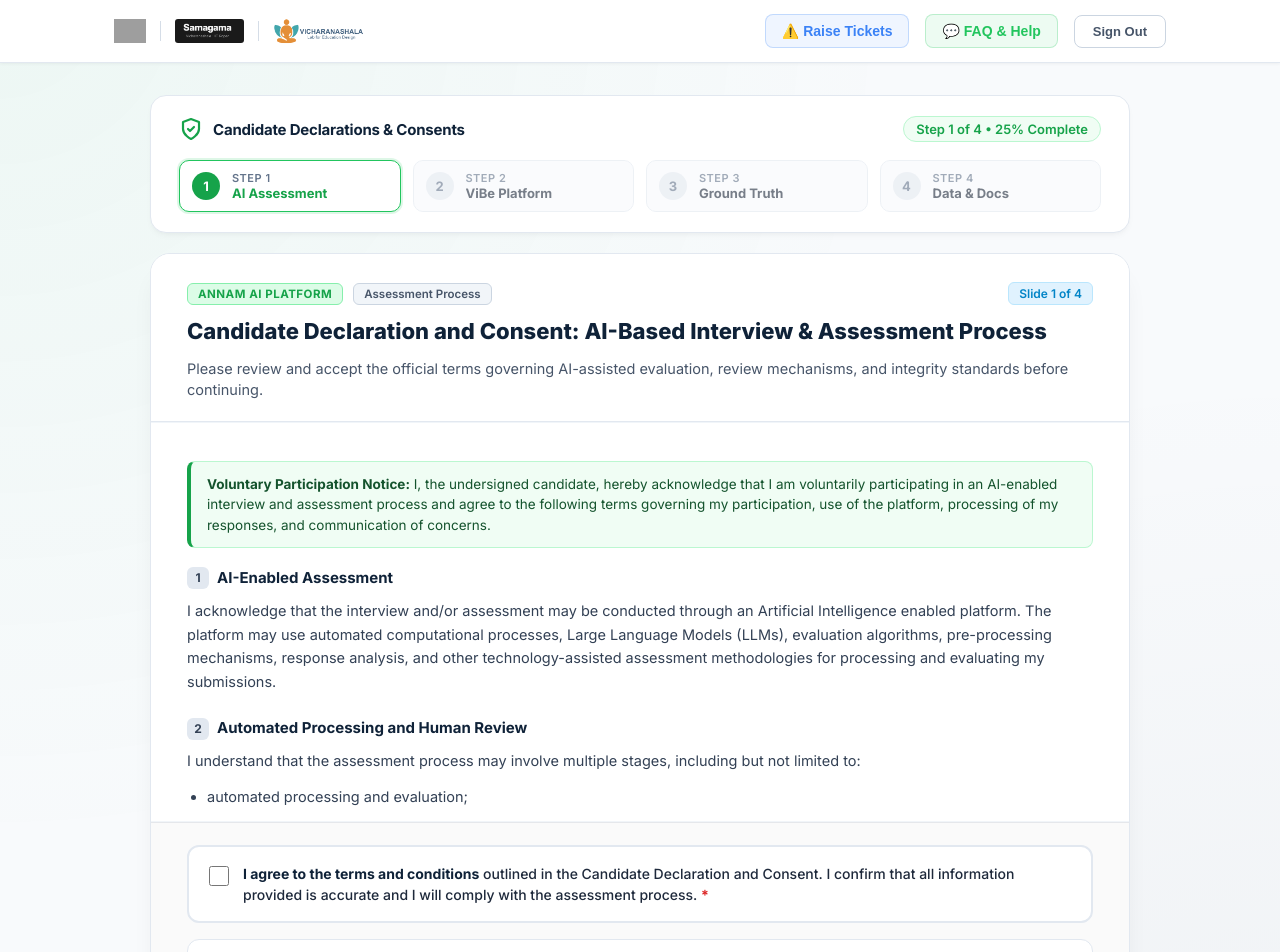
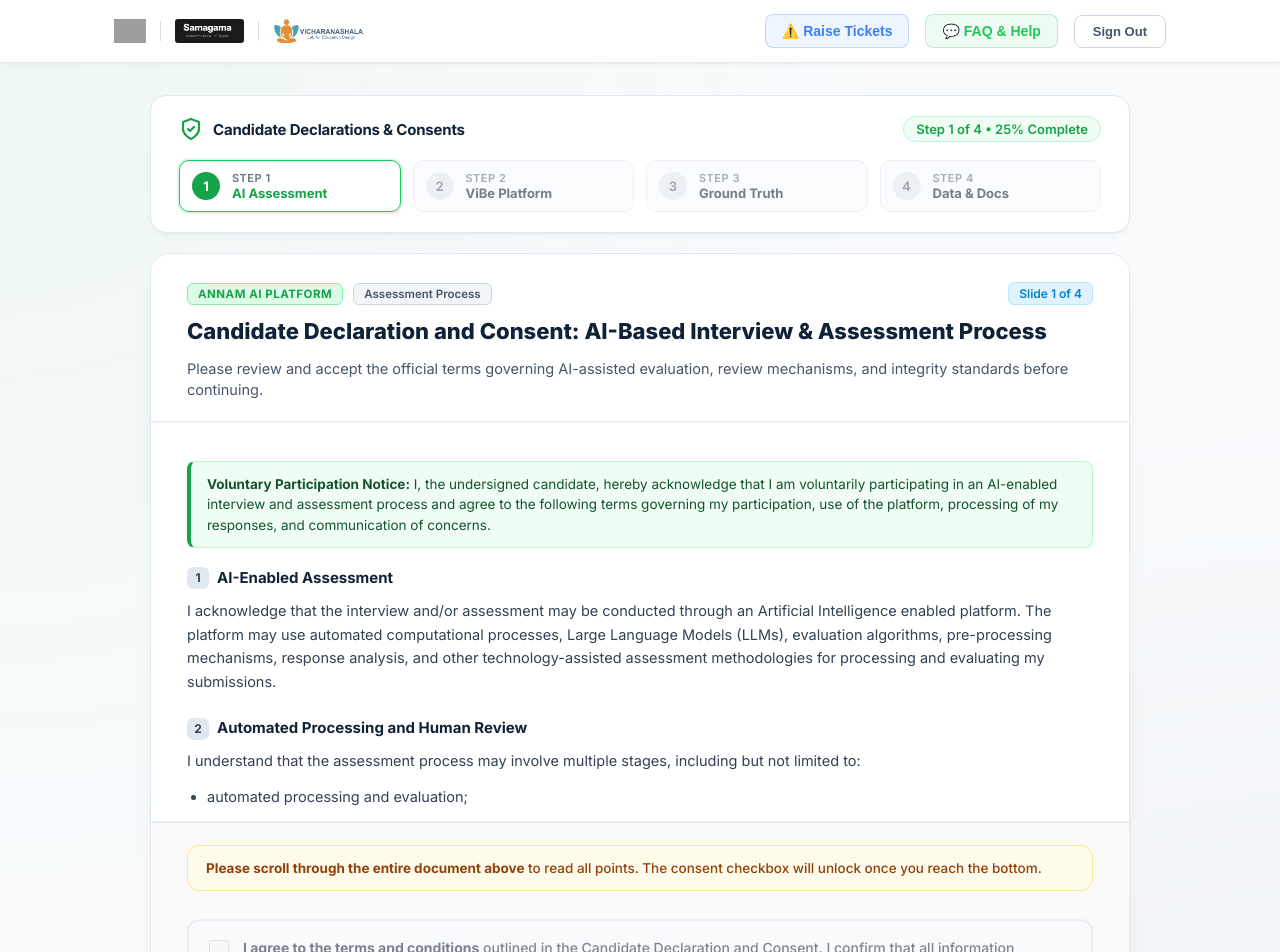
Before and after one commit to vicharanashala/agri-ai-interview, a Next.js app in the folder frontend/: page /declaration in a window 1280 px wide. Shown: the top 952 px of the page. Built offline with nearby package versions, Linux system fonts and the light colour scheme; no server answers; grey boxes are pictures that could not be loaded.

Commit message:
make the consent box disable until the complete page is scrolled

```diff
--- a/frontend/app/declaration/page.module.css
+++ b/frontend/app/declaration/page.module.css
@@ -513,6 +513,86 @@
   background: #f8fafc;
 }
 
+.checkboxContainerDisabled {
+  opacity: 0.55;
+  cursor: not-allowed !important;
+  background: #f8fafc !important;
+  border-color: #e2e8f0 !important;
+}
+
+.checkboxContainerDisabled:hover {
+  border-color: #e2e8f0 !important;
+  background: #f8fafc !important;
+}
+
+.checkboxContainerDisabled .customCheckbox {
+  cursor: not-allowed !important;
+}
+
+/* ─── Scroll Requirement Banners ────────────────────────── */
+.scrollHintBanner {
+  display: flex;
+  align-items: center;
+  background: #fffbeb;
+  border: 1px solid #fde68a;
+  border-radius: 12px;
+  padding: 12px 18px;
+  margin-bottom: 12px;
+  color: #92400e;
+  animation: bannerFadeIn 0.25s ease-in-out;
+}
+
+.scrollHintText {
+  font-size: 13.5px;
+  font-weight: 500;
+  line-height: 1.5;
+  color: #92400e;
+}
+
+.scrollHintText strong {
+  font-weight: 700;
+}
+
+.scrollCompleteBanner {
+  display: flex;
+  align-items: center;
+  gap: 10px;
+  background: #f0fdf4;
+  border: 1px solid #bbf7d0;
+  border-radius: 12px;
+  padding: 10px 18px;
+  margin-bottom: 12px;
+  font-size: 13px;
+  font-weight: 600;
+  color: #166534;
+  animation: bannerFadeIn 0.25s ease-in-out;
+}
+
+.scrollCompleteIcon {
+  display: inline-flex;
+  align-items: center;
+  justify-content: center;
+  width: 20px;
+  height: 20px;
+  background: #16a34a;
+  color: #ffffff;
+  border-radius: 50%;
+  font-size: 11px;
+  font-weight: 800;
+  flex-shrink: 0;
+}
+
+@keyframes bannerFadeIn {
+  from {
+    opacity: 0;
+    transform: translateY(-4px);
+  }
+  to {
+    opacity: 1;
+    transform: translateY(0);
+  }
+}
+
 .checkboxContainerChecked {
   background: #f0fdf4 !important;
   border-color: #22c55e !important;
--- a/frontend/app/declaration/page.tsx
+++ b/frontend/app/declaration/page.tsx
@@ -1,6 +1,6 @@
 'use client';
 
-import React, { useState, useEffect } from 'react';
+import React, { useState, useEffect, useRef } from 'react';
 import { useRouter } from 'next/navigation';
 import styles from './page.module.css';
 import BrandLogos from '@/components/BrandLogos';
@@ -70,6 +70,41 @@ export default function DeclarationPage() {
   const [docFullName, setDocFullName] = useState('');
   const [docAgreed, setDocAgreed] = useState(false);
   const [docSignature, setDocSignature] = useState('');
+
+  // Scroll completion tracking for each of the 4 slides
+  // Consent tick boxes are only clickable after the candidate scrolls through the document
+  const [slide1Scrolled, setSlide1Scrolled] = useState(false);
+  const [slide2Scrolled, setSlide2Scrolled] = useState(false);
+  const [slide3Scrolled, setSlide3Scrolled] = useState(false);
+  const [slide4Scrolled, setSlide4Scrolled] = useState(false);
+  const docPaneRef = useRef<HTMLDivElement | null>(null);
+
+  const handleScroll = (slideIndex: number, e: React.UIEvent<HTMLDivElement>) => {
+    const target = e.currentTarget;
+    if (target.scrollHeight - target.scrollTop <= target.clientHeight + 25) {
+      if (slideIndex === 0) setSlide1Scrolled(true);
+      else if (slideIndex === 1) setSlide2Scrolled(true);
+      else if (slideIndex === 2) setSlide3Scrolled(true);
+      else if (slideIndex === 3) setSlide4Scrolled(true);
+    }
+  };
+
+
+
+  useEffect(() => {
+    const timer = setTimeout(() => {
+      if (docPaneRef.current) {
+        const el = docPaneRef.current;
+        if (el.scrollHeight <= el.clientHeight + 25) {
+          if (currentSlide === 0) setSlide1Scrolled(true);
+          else if (currentSlide === 1) setSlide2Scrolled(true);
+          else if (currentSlide === 2) setSlide3Scrolled(true);
+          else if (currentSlide === 3) setSlide4Scrolled(true);
+        }
+      }
+    }, 120);
+    return () => clearTimeout(timer);
+  }, [currentSlide]);
 
   // Helper to apply candidate name and email across all form inputs and signatures
   const applyCandidateData = (name: string, mail: string) => {
@@ -182,10 +217,10 @@ export default function DeclarationPage() {
     session?.user?.name ||
     '';
 
-  const isSlide1Valid = slide1Agreed && (slide1Signature.trim().length > 0 || candidateName.length > 0);
-  const isSlide2Valid = vibeAgreed && (vibeSignature.trim().length > 0 || candidateName.length > 0);
-  const isSlide3Valid = gtAgreed && (gtSignature.trim().length > 0 || candidateName.length > 0);
-  const isSlide4Valid = docAgreed && (docSignature.trim().length > 0 || candidateName.length > 0);
+  const isSlide1Valid = slide1Scrolled && slide1Agreed && (slide1Signature.trim().length > 0 || candidateName.length > 0);
+  const isSlide2Valid = slide2Scrolled && vibeAgreed && (vibeSignature.trim().length > 0 || candidateName.length > 0);
+  const isSlide3Valid = slide3Scrolled && gtAgreed && (gtSignature.trim().length > 0 || candidateName.length > 0);
+  const isSlide4Valid = slide4Scrolled && docAgreed && (docSignature.trim().length > 0 || candidateName.length > 0);
 
   const handleNext = () => {
     setErrorMsg(null);
@@ -502,7 +537,11 @@ export default function DeclarationPage() {
               </p>
             </div>
 
-            <div className={styles.documentPane}>
+            <div
+              className={styles.documentPane}
+              ref={currentSlide === 0 ? docPaneRef : undefined}
+              onScroll={(e) => handleScroll(0, e)}
+            >
               <div className={styles.docAlert}>
                 <strong>Voluntary Participation Notice:</strong> I, the undersigned candidate, hereby acknowledge that I am voluntarily participating in an AI-enabled interview and assessment process and agree to the following terms governing my participation, use of the platform, processing of my responses, and communication of concerns.
               </div>
@@ -692,13 +731,34 @@ export default function DeclarationPage() {
             </div>
 
             <div className={styles.acceptanceCard}>
+              {!slide1Scrolled ? (
+                <div className={styles.scrollHintBanner}>
+                  <span className={styles.scrollHintText}>
+                    <strong>Please scroll through the entire document above</strong> to read all points. The consent checkbox will unlock once you reach the bottom.
+                  </span>
+                </div>
+              ) : (
+                <div className={styles.scrollCompleteBanner}>
+                  <span className={styles.scrollCompleteIcon}>✓</span>
+                  <span>Declaration read and acknowledged. You may now tick the consent box to proceed.</span>
+                </div>
+              )}
+
               <label
-                className={`${styles.checkboxContainer} ${slide1Agreed ? styles.checkboxContainerChecked : ''}`}
+                className={`${styles.checkboxContainer} ${slide1Agreed ? styles.checkboxContainerChecked : ''} ${!slide1Scrolled ? styles.checkboxContainerDisabled : ''}`}
+                onClick={(e) => {
+                  if (!slide1Scrolled) {
+                    e.preventDefault();
+                  }
+                }}
               >
                 <input
                   type="checkbox"
                   checked={slide1Agreed}
-                  onChange={(e) => setSlide1Agreed(e.target.checked)}
+                  disabled={!slide1Scrolled}
+                  onChange={(e) => {
+                    if (slide1Scrolled) setSlide1Agreed(e.target.checked);
+                  }}
                   className={styles.customCheckbox}
                 />
                 <span className={styles.checkboxText}>
@@ -773,7 +833,11 @@ export default function DeclarationPage() {
               </p>
             </div>
 
-            <div className={styles.documentPane}>
+            <div
+              className={styles.documentPane}
+              ref={currentSlide === 1 ? docPaneRef : undefined}
+              onScroll={(e) => handleScroll(1, e)}
+            >
               <div className={styles.docSection}>
                 <h3 className={styles.docSectionTitle}>
                   <span className={styles.docSectionNumber}>2</span>
@@ -961,13 +1025,34 @@ export default function DeclarationPage() {
 
             {/* Acceptance Section (PDF 1 Page 6) */}
             <div className={styles.acceptanceCard}>
+              {!slide2Scrolled ? (
+                <div className={styles.scrollHintBanner}>
+                  <span className={styles.scrollHintText}>
+                    <strong>Please scroll through the entire document above</strong> to read all points. The consent checkbox will unlock once you reach the bottom.
+                  </span>
+                </div>
+              ) : (
+                <div className={styles.scrollCompleteBanner}>
+                  <span className={styles.scrollCompleteIcon}>✓</span>
+                  <span>ViBe declaration reviewed. You may now tick the acceptance box below.</span>
+                </div>
+              )}
+
               <label
-                className={`${styles.checkboxContainer} ${vibeAgreed ? styles.checkboxContainerChecked : ''}`}
+                className={`${styles.checkboxContainer} ${vibeAgreed ? styles.checkboxContainerChecked : ''} ${!slide2Scrolled ? styles.checkboxContainerDisabled : ''}`}
+                onClick={(e) => {
+                  if (!slide2Scrolled) {
+                    e.preventDefault();
+                  }
+                }}
               >
                 <input
                   type="checkbox"
                   checked={vibeAgreed}
-                  onChange={(e) => setVibeAgreed(e.target.checked)}
+                  disabled={!slide2Scrolled}
+                  onChange={(e) => {
+                    if (slide2Scrolled) setVibeAgreed(e.target.checked);
+                  }}
                   className={styles.customCheckbox}
                 />
                 <span className={styles.checkboxText}>
@@ -1061,7 +1146,11 @@ export default function DeclarationPage() {
               </p>
             </div>
 
-            <div className={styles.documentPane}>
+            <div
+              className={styles.documentPane}
+              ref={currentSlide === 2 ? docPaneRef : undefined}
+              onScroll={(e) => handleScroll(2, e)}
+            >
               <div className={styles.docSection}>
                 <h3 className={styles.docSectionTitle}>
                   <span className={styles.docSectionNumber}>1</span>
@@ -1152,13 +1241,34 @@ export default function DeclarationPage() {
 
             {/* Acceptance Section (PDF 2 Page 2) */}
             <div className={styles.acceptanceCard}>
+              {!slide3Scrolled ? (
+                <div className={styles.scrollHintBanner}>
+                  <span className={styles.scrollHintText}>
+                    <strong>Please scroll through the entire document above</strong> to read all points. The consent checkbox will unlock once you reach the bottom.
+                  </span>
+                </div>
+              ) : (
+                <div className={styles.scrollCompleteBanner}>
+                  <span className={styles.scrollCompleteIcon}>✓</span>
+                  <span>Ground Truth assessment terms reviewed. You may now confirm your consent below.</span>
+                </div>
+              )}
+
               <label
-                className={`${styles.checkboxContainer} ${gtAgreed ? styles.checkboxContainerChecked : ''}`}
+                className={`${styles.checkboxContainer} ${gtAgreed ? styles.checkboxContainerChecked : ''} ${!slide3Scrolled ? styles.checkboxContainerDisabled : ''}`}
+                onClick={(e) => {
+                  if (!slide3Scrolled) {
+                    e.preventDefault();
+                  }
+                }}
               >
                 <input
                   type="checkbox"
                   checked={gtAgreed}
-                  onChange={(e) => setGtAgreed(e.target.checked)}
+                  disabled={!slide3Scrolled}
+                  onChange={(e) => {
+                    if (slide3Scrolled) setGtAgreed(e.target.checked);
+                  }}
                   className={styles.customCheckbox}
                 />
                 <span className={styles.checkboxText}>
@@ -1244,7 +1354,11 @@ export default function DeclarationPage() {
               </p>
             </div>
 
-            <div className={styles.documentPane}>
+            <div
+              className={styles.documentPane}
+              ref={currentSlide === 3 ? docPaneRef : undefined}
+              onScroll={(e) => handleScroll(3, e)}
+            >
               <div className={styles.docSection}>
                 <p className={styles.docParagraph}>
                   By registering on this recruitment platform and submitting my application and/or documents, I acknowledge that I have read and understood the information provided regarding the collection and processing of my personal data.
@@ -1281,13 +1395,34 @@ export default function DeclarationPage() {
 
             {/* Acceptance Section (DPDP Document Consent) */}
             <div className={styles.acceptanceCard}>
+              {!slide4Scrolled ? (
+                <div className={styles.scrollHintBanner}>
+                  <span className={styles.scrollHintText}>
+                    <strong>Please scroll through the entire document above</strong> to read all points. The consent checkbox will unlock once you reach the bottom.
+                  </span>
+                </div>
+              ) : (
+                <div className={styles.scrollCompleteBanner}>
+                  <span className={styles.scrollCompleteIcon}>✓</span>
+                  <span>Data Protection Notice reviewed. You may now provide your final consent below.</span>
+                </div>
+              )}
+
               <label
-                className={`${styles.checkboxContainer} ${docAgreed ? styles.checkboxContainerChecked : ''}`}
+                className={`${styles.checkboxContainer} ${docAgreed ? styles.checkboxContainerChecked : ''} ${!slide4Scrolled ? styles.checkboxContainerDisabled : ''}`}
+                onClick={(e) => {
+                  if (!slide4Scrolled) {
+                    e.preventDefault();
+                  }
+                }}
               >
                 <input
                   type="checkbox"
                   checked={docAgreed}
-                  onChange={(e) => setDocAgreed(e.target.checked)}
+                  disabled={!slide4Scrolled}
+                  onChange={(e) => {
+                    if (slide4Scrolled) setDocAgreed(e.target.checked);
+                  }}
                   className={styles.customCheckbox}
                 />
                 <span className={styles.checkboxText}>
```
